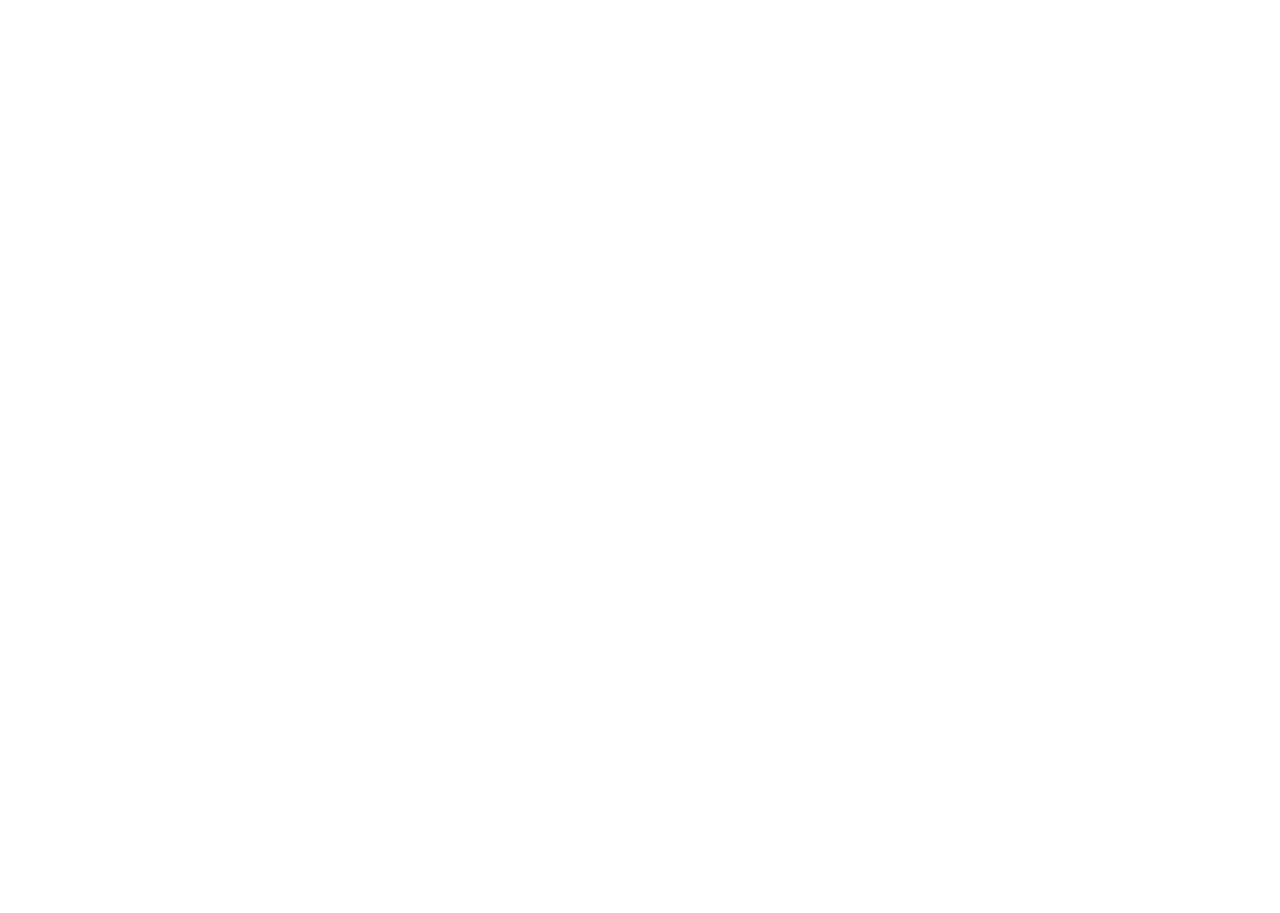
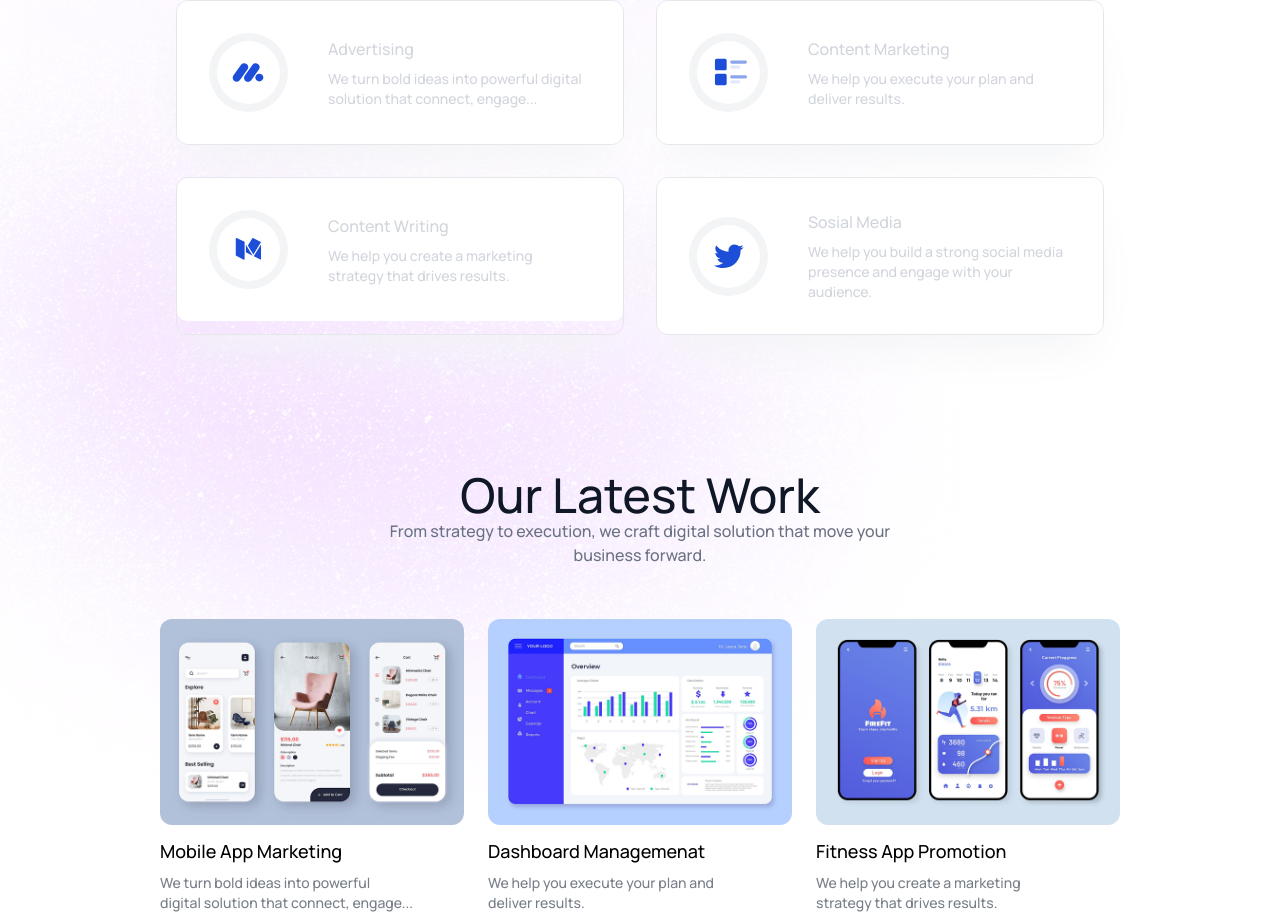
Before and after one commit to Rifandiysf/agency-ai-Pelatihan-BBPVP, a React (Vite) app: page / in a window 1280 px wide. Shown: the part 1531-2444 px from the top of the page. Before the commit the page ends 1247 px from the top, so only its background shows below. Built offline with nearby package versions, Linux system fonts and the light colour scheme.

Commit message:
feat: service and our work section

```diff
--- a/src/App.jsx
+++ b/src/App.jsx
@@ -2,15 +2,19 @@
 import Navbar from "./components/Navbar"
 import Hero from "./components/Hero"
 import TrustedBy from "./components/TrustedBy"
+import Services from "./components/Services"
+import OurWork from "./components/OurWork"
 
 
 const App = () => {
   const [theme, setTheme] = useState('light')
   return (
     <div className="dark:bg-black relative">
-      <Navbar theme={theme} setTheme={setTheme}/>
+      <Navbar theme={theme} setTheme={setTheme} />
       <Hero />
       <TrustedBy />
+      <Services />
+      <OurWork />
     </div>
   )
 }
--- /dev/null
+++ b/src/components/OurWork.jsx
@@ -0,0 +1,24 @@
+import assets from "../assets/assets"
+import { workData } from "../constant/ourWork"
+import Title from "./Title"
+
+const OurWork = () => {
+    return (
+        <div id='our-work' className='relative flex flex-col items-center gap-7 px-4 sm:px-12 lg:px-24 xl:px-40 pt-30 text-gray-300 dark:text-white'>
+            <img src={assets.bgImage2} alt="" className='absolute -top-110 -left-70 -z-1 dark:hidden' />
+            <Title title="Our Latest Work" desc="From strategy to execution, we craft digital solution that move your business forward." />
+
+            <div className="grid sm:grid-cols-2 lg:grid-cols-3 gap-6 w-full max-w-5xl">
+                {workData.map((work, index) => (
+                    <div key={index} className="hover:scale-105 duration-500 transition-all cursor-pointer">
+                        <img src={work.image} alt="" className="w-full rounded-xl" />
+                        <h3 className="mt-3 mb-2 text-lg font-semibold text-black dark:text-white">{work.title}</h3>
+                        <p className="text-sm opacity-60 w-5/6 text-gray-800 dark:text-gray-500">{work.description}</p>
+                    </div>
+                ))}
+            </div>
+        </div>
+    )
+}
+
+export default OurWork
--- /dev/null
+++ b/src/components/ServiceCard.jsx
@@ -0,0 +1,37 @@
+import { useRef, useState } from "react"
+
+const ServiceCard = ({ service, index }) => {
+    const [position, setPosition] = useState({ x: 0, y: 0 })
+    const [visible, setVisible] = useState(false)
+    const divRef = useRef(null)
+
+    const handleMouseMove = (e) => {
+        const bounds = divRef.current.getBoundingClientRect();
+        setPosition({x: e.clientX - bounds.left, y: e.clientY - bounds.top})
+    }
+    return (
+        <div
+            className="relative overflow-hidden max-w-lg m-2 sm:m-4 rounded-xl border border-gray-200 dark:border-gray-700 shadow-2xl shadow-gray-100 dark:shadow-white/10"
+            onMouseEnter={() => setVisible(true)}
+            onMouseLeave={() => setVisible(false)}
+            ref={divRef}
+            onMouseMove={handleMouseMove}
+        >
+            <div
+                className={`pointer-events-none blur-2xl rounded-full bg-linear-to-r from-blue-500 via-indigo-500 to-purple-500 w-75 h-75 absolute z-0 transition-opacity duration-500 mix-blend-lighten ${visible ? 'opacity-70' : 'opacity-0'}`}
+                style={{ top: position.y - 150, left: position.x - 150 }}
+            />
+            <div className="flex items-center gap-10 p-8 hover:p-7.5 hover:m-0.5 transition-all rounded-[10px] bg-white dark:bg-gray-900 z-10 relative">
+                <div className="bg-gray-100 dark:bg-gray-700 rounded-full">
+                    <img src={service.icon} alt="" className="max-w-24 bg-white dark:bg-gray-900 rounded-full m-2" />
+                </div>
+                <div className="flex-1">
+                    <h3 className="font-bold">{service.title}</h3>
+                    <p className="text-sm mt-2">{service.description}</p>
+                </div>
+            </div>
+        </div>
+    )
+}
+
+export default ServiceCard
--- /dev/null
+++ b/src/components/Services.jsx
@@ -0,0 +1,21 @@
+import assets from '../assets/assets'
+import { servicesData } from '../constant/services'
+import ServiceCard from './ServiceCard'
+import Title from './Title'
+
+const Services = () => {
+    return (
+        <div id='services' className='relative flex flex-col items-center gap-7 px-4 sm:px-12 lg:px-24 xl:px-40 pt-30 text-gray-300 dark:text-white'>
+            <img src={assets.bgImage2} alt="" className='absolute -top-110 -left-70 -z-1 dark:hidden'/>
+            <Title title="How can we help" desc="From strategy to execution, we craft digital solution that move your business forward."/>
+
+            <div className='flex flex-col md:grid grid-cols-2'>
+                {servicesData.map((service, index) => (
+                    <ServiceCard key={index} service={service} index={index} />
+                ))}
+            </div>
+        </div>
+    )
+}
+
+export default Services
--- /dev/null
+++ b/src/components/Title.jsx
@@ -0,0 +1,15 @@
+
+const Title = ({ title, desc }) => {
+    return (
+        <div>
+            <h2 className='text-3xl sm:text-5xl text-gray-900 dark:text-white not-visited: font-medium text-center'>
+                {title}
+            </h2>
+            <p className='max-w-lg text-center text-gray-500 dark:text-white/75 mb-6'>
+                {desc}
+            </p>
+        </div>
+    )
+}
+
+export default Title
--- /dev/null
+++ b/src/constant/ourWork.js
@@ -0,0 +1,17 @@
+import assets from "../assets/assets";
+
+export const workData = [
+        {
+            title: 'Mobile App Marketing',
+            description: 'We turn bold ideas into powerful digital solution that connect, engage...',
+            image: assets.work_mobile_app
+        }, {
+            title: 'Dashboard Managemenat',
+            description: 'We help you execute your plan and deliver results.',
+            image: assets.work_dashboard_management
+        }, {
+            title: 'Fitness App Promotion',
+            description: 'We help you create a marketing strategy that drives results.',
+            image: assets.work_fitness_app
+        },
+    ]
--- /dev/null
+++ b/src/constant/services.js
@@ -0,0 +1,21 @@
+import assets from "../assets/assets";
+
+export const servicesData = [
+        {
+            title: 'Advertising',
+            description: 'We turn bold ideas into powerful digital solution that connect, engage...',
+            icon: assets.ads_icon
+        }, {
+            title: 'Content Marketing',
+            description: 'We help you execute your plan and deliver results.',
+            icon: assets.marketing_icon
+        }, {
+            title: 'Content Writing',
+            description: 'We help you create a marketing strategy that drives results.',
+            icon: assets.content_icon
+        }, {
+            title: 'Sosial Media',
+            description: 'We help you build a strong social media presence and engage with your audience.',
+            icon: assets.social_icon
+        },
+    ]
```
